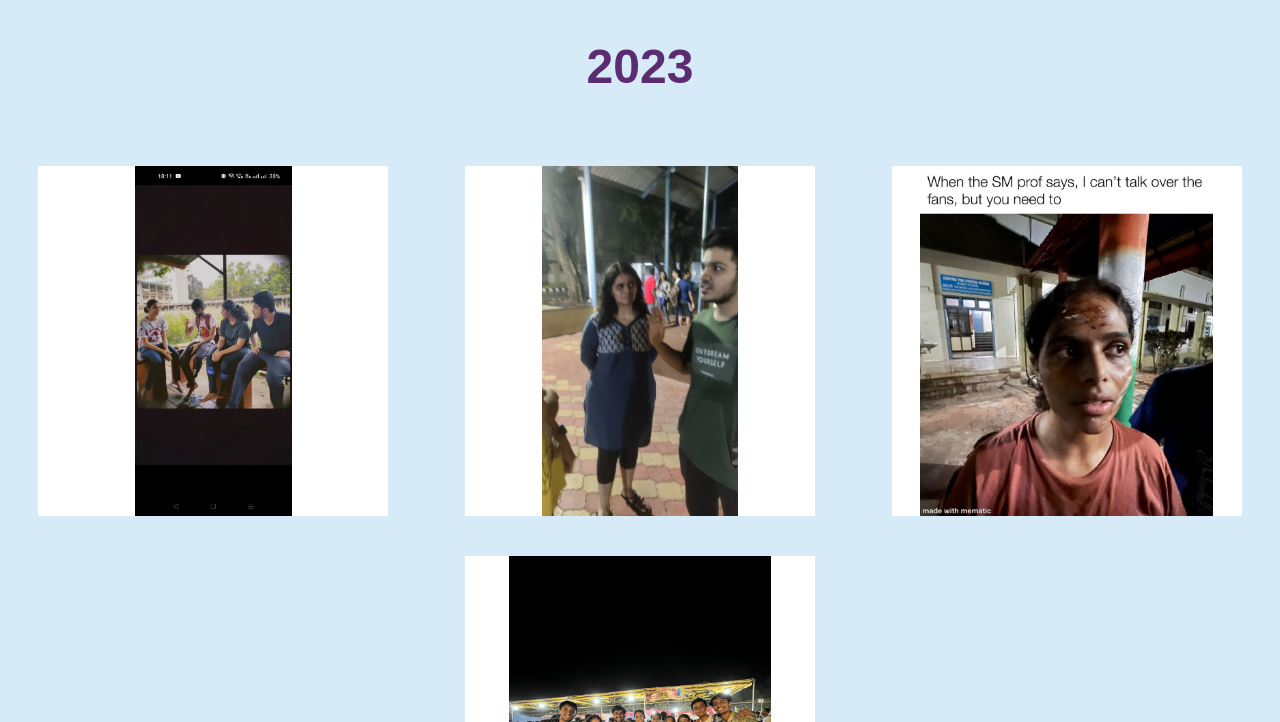
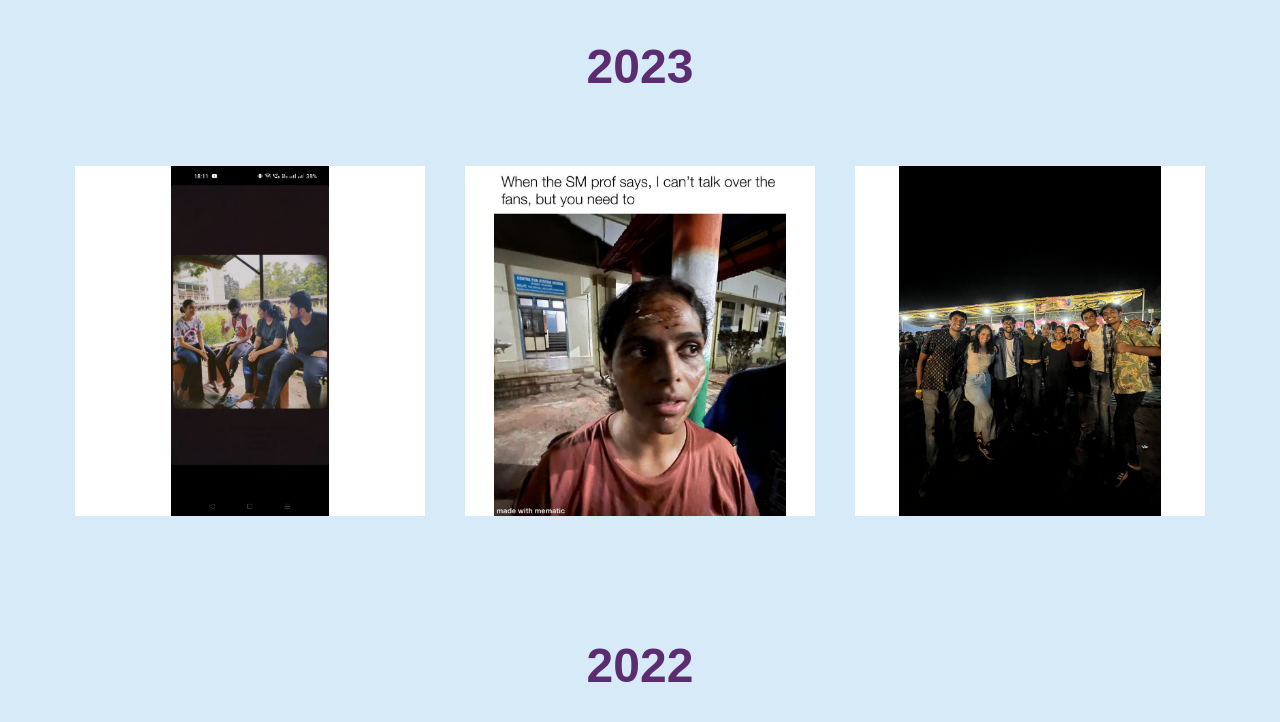
Before and after one commit to vedikagadia/poorvi_bday, a plain HTML site: page memories.html in a window 1280 px wide. Shown: the part 840-1562 px from the top of the page. Drawn offline with Linux system fonts and the light colour scheme.

Commit message:
Update memories.html

```diff
--- a/memories.html
+++ b/memories.html
@@ -14,26 +14,26 @@
     <div id="cards">
         <div class="card" onclick="openCard(this)">
             <img src="assets/img/poorvi/6-4-24.jpg" alt="Memory 1">
-            <div class="text-box">Some text about memory 1</div>
+            <div class="text-box">chup baith bainchod :cry:</div>
         </div>
     </div>
     <h1>2023</h1>
     <div id="cards">
         <div class="card" onclick="openCard(this)">
             <img src="assets/img/poorvi/4-12-23.jpg" alt="Memory 1">
-            <div class="text-box">Some text about memory 1</div>
+            <div class="text-box">its raining in nitk now, but its heatwave here; we're in fnh in nitk now, but we're alone at home here :ufff poetry:</div>
         </div>
-        <div class="card" onclick="openCard(this)">
+<!--         <div class="card" onclick="openCard(this)">
             <img src="assets/img/poorvi/5-8-23.jpeg" alt="Memory 1">
             <div class="text-box">Some text about memory 1</div>
-        </div>
+        </div> -->
         <div class="card" onclick="openCard(this)">
             <img src="assets/img/poorvi/2-5-23.jpg" alt="Memory 1">
-            <div class="text-box">Some text about memory 1</div>
+            <div class="text-box">Derenee and his meme making skills honestly</div>
         </div>
         <div class="card" onclick="openCard(this)">
             <img src="assets/img/poorvi/20-3-23.jpg" alt="Memory 1">
-            <div class="text-box">Some text about memory 1 Some text about memory 1 Some text about memory 1 Some text about memory 1 Some text about memory 1Some text about memory 1 Some text about memory 1 </div>
+            <div class="text-box">huii gd writing this, i think this is the first time you looked nice in inci, and not dead with stress and drunk people :chick: thenku for teaching me dance steps and not thenku for being aese ultra beedi jalaile sexy :sighhh: </div>
         </div>
     </div>
     <h1>2022</h1>
```
